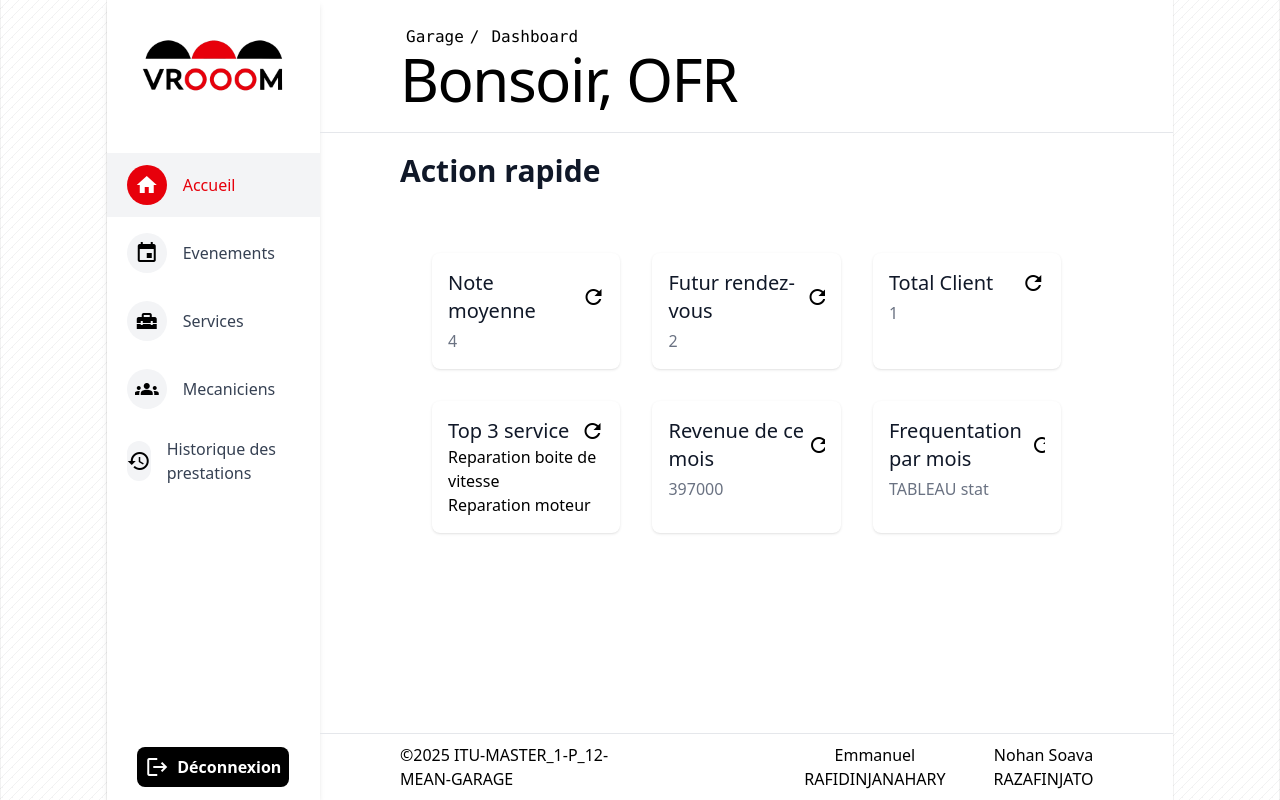
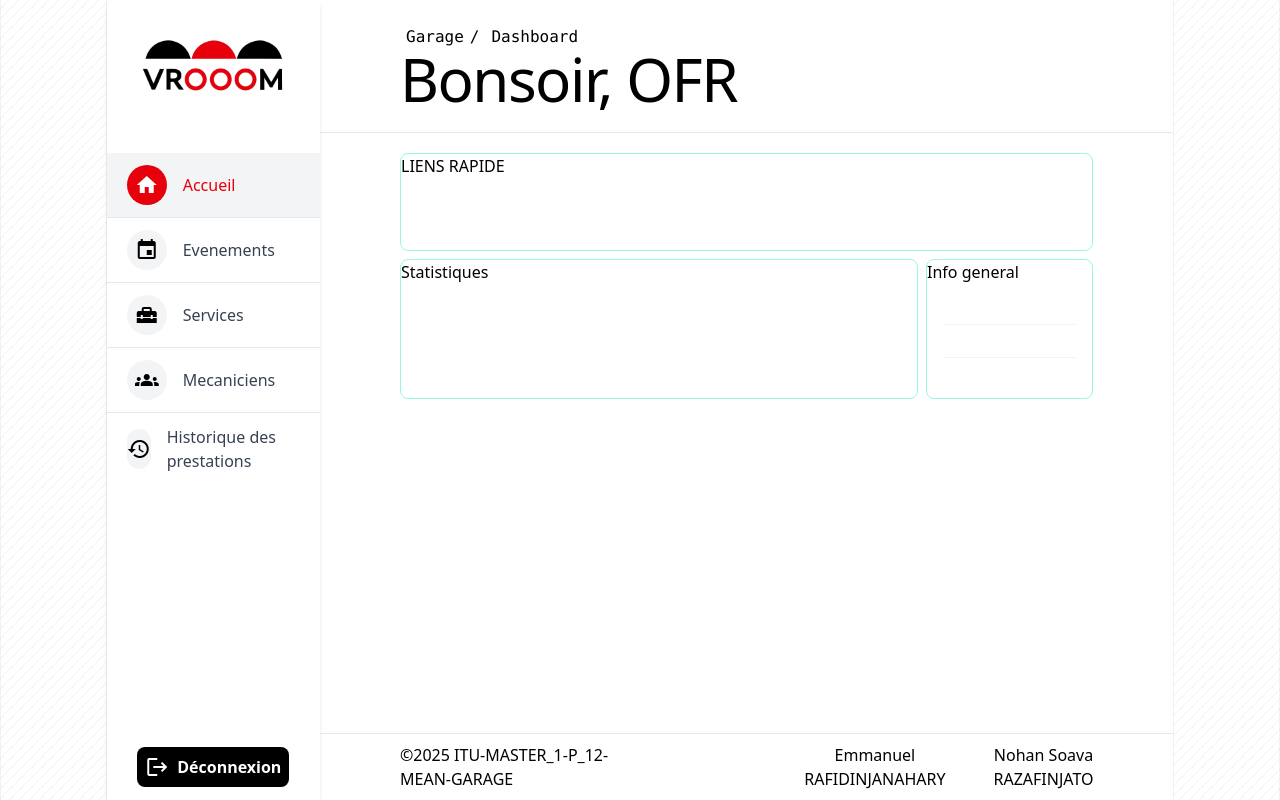
Before and after one commit to Moucchi/m1p12mean-Emmanuel-Nohan, an Angular app: page /garage in a window 1280 px wide. Built offline with nearby package versions, Linux system fonts and the light colour scheme.

Commit message:
feat(back-office-ui) : mettre en place le layout pour le dashboard

```diff
--- a/src/app/client/services/auth.service.ts
+++ b/src/app/client/services/auth.service.ts
@@ -2,8 +2,6 @@ import { HttpClient } from '@angular/common/http';
 import { inject, Injectable, signal } from '@angular/core';
 import { catchError, Observable, tap } from 'rxjs';
 import { environment } from '../../environments/environment';
-import { UserInterface } from '../../shared/models/User.interface';
-import { jwtDecode } from 'jwt-decode';
 
 @Injectable({
   providedIn: 'root'
--- a/src/app/client/services/vehicle-store.service.ts
+++ b/src/app/client/services/vehicle-store.service.ts
@@ -2,7 +2,6 @@ import { inject, Injectable, Signal, signal, WritableSignal } from '@angular/cor
 import { HttpClient } from '@angular/common/http';
 import { environment } from '../../environments/environment';
 import { Vehicle } from '../../shared/models/vehicle.inteface';
-import { AuthService } from './auth.service';
 import { jwtDecode } from 'jwt-decode';
 import { UserInterface } from '../../shared/models/User.interface';
 
--- a/src/app/garage/components/garage-footer/garage-footer.component.html
+++ b/src/app/garage/components/garage-footer/garage-footer.component.html
@@ -2,7 +2,7 @@
 
 <a class="col-start-1 col-end-5" href="https://docs.google.com/document/d/1vO7nqc2AARW6Ovihqv-2e-LUeJQmYxjf/edit?rtpof=true&sd=true&tab=t.0#heading=h.gjdgxs">©2025 ITU-MASTER_1-P_12-MEAN-GARAGE</a>
 <div class="col-start-8 col-end-13 flex items-center justify-center space-x-6 text-center">
-  <a href="https://learn.ituniversity.mg/user/profile.php?id=252">Emmanuel RAFIDINJANAHARY</a>
+  <a target="_blank" href="https://learn.ituniversity.mg/user/profile.php?id=252">Emmanuel RAFIDINJANAHARY</a>
   <div class="h-5 w-px bg-gray-300"></div>
-  <a href="https://learn.ituniversity.mg/user/profile.php?id=162">Nohan Soava RAZAFINJATO</a>
+  <a target="_blank" href="https://learn.ituniversity.mg/user/profile.php?id=162">Nohan Soava RAZAFINJATO</a>
 </div>
--- a/src/app/garage/components/garage-sidebar/garage-sidebar.component.html
+++ b/src/app/garage/components/garage-sidebar/garage-sidebar.component.html
@@ -3,24 +3,25 @@
 </div>
 
 <div
-  class="row-start-3 row-end-12 py-5 overflow-y-auto overflow-x-hidden scroll-smooth max-h-full flex flex-col custom-scrollbar">
+  class="row-start-3 row-end-12 py-5 overflow-y-auto overflow-x-hidden scroll-smooth max-h-full flex flex-col custom-scrollbar divide-y divide-gray-200">
   @for (link of links; track link) {
     <a
-         class="flex items-center px-5 py-3 mb-1 hover:bg-gray-100"
-         [routerLink]="link.path"
-         [routerLinkActive]="link.activeStyle"
-         [routerLinkActiveOptions]="link.activeOptions">
+      class="flex items-center px-5 py-3 hover:bg-gray-100"
+      [routerLink]="link.path"
+      [routerLinkActive]="link.activeStyle"
+      [routerLinkActiveOptions]="link.activeOptions">
       <div class="flex items-center justify-center w-10 h-10 rounded-full bg-gray-100 ">
         <mat-icon>{{ link.icon }}</mat-icon>
       </div>
       <p
-         class="side-bar-item px-4 font-medium text-gray-700">{{ link.title }}</p>
+        class="side-bar-item px-4 font-medium text-gray-700">{{ link.title }}</p>
     </a>
   }
 </div>
 
 <div class="row-start-12 grid">
-  <div class="p-2 bg-black text-white place-self-center rounded-lg hover:bg-red-600 font-semibold flex items-center gap-2 cursor-pointer">
+  <div
+    class="p-2 bg-black text-white place-self-center rounded-lg hover:bg-red-600 font-semibold flex items-center gap-2 cursor-pointer">
     <mat-icon>logout</mat-icon>
     Déconnexion
   </div>
--- a/src/app/garage/pages/garage-dashboard/garage-dashboard.component.html
+++ b/src/app/garage/pages/garage-dashboard/garage-dashboard.component.html
@@ -1,73 +1,23 @@
-<div>
-  <div>
-    <h1 class="text-3xl font-semibold text-gray-900">Action rapide</h1>
+<div class="grid grid-cols-12 grid-flow-row-dense gap-2">
+  <div class="border border-teal-200 rounded-lg col-span-12">
+    <div class="h-24">LIENS RAPIDE</div>
   </div>
+  <div class="border border-teal-200 rounded-lg col-span-9">
+    <div class="h-24">Statistiques</div>
+  </div>
+  <div class="border border-teal-200 rounded-lg col-span-3">
+    <span>Info general</span>
+    <ul class="divide-y divide-gray-100 py-2 px-4">
+      <li class="flex py-4">
 
-  <div class="mt-10 grid gap-4 sm:mt-16 lg:grid-cols-3 lg:gap-8 mx-auto lg:px-8" >
-    <div class="rounded-lg bg-white shadow">
-      <div class="p-4">
-        <div class="flex items-center justify-between">
-          <h3 class="text-xl font-medium text-gray-900">Note moyenne</h3>
-          <mat-icon>refresh</mat-icon>
-        </div>
-        <p class="mt-1 text-gray-500">4</p>
-      </div>
-    </div>
 
-    <div class="rounded-lg bg-white shadow">
-      <div class="p-4">
-        <div class="flex items-center justify-between">
-          <h3 class="text-xl font-medium text-gray-900">Futur rendez-vous</h3>
-          <mat-icon>refresh</mat-icon>
-        </div>
-        <p class="mt-1 text-gray-500">2</p>
-      </div>
-    </div>
+      </li>
+      <li class="flex py-4">
 
-    <div class="rounded-lg bg-white shadow">
-      <div class="p-4">
-        <div class="flex items-center justify-between">
-          <h3 class="text-xl font-medium text-gray-900">Total Client</h3>
-          <mat-icon>refresh</mat-icon>
-        </div>
-        <p class="mt-1 text-gray-500">1</p>
-      </div>
-    </div>
+      </li>
+      <li class="flex py-4">
 
-    <div class="rounded-lg bg-white shadow">
-      <div class="p-4">
-        <div class="flex items-center justify-between">
-          <h3 class="text-xl font-medium text-gray-900">Top 3 service</h3>
-          <mat-icon>refresh</mat-icon>
-        </div>
-        <ul>
-          <li>Reparation boite de vitesse</li>
-          <li>Reparation moteur</li>
-        </ul>
-      </div>
-    </div>
-
-    <div class="rounded-lg bg-white shadow">
-      <div class="p-4">
-        <div class="flex items-center justify-between">
-          <h3 class="text-xl font-medium text-gray-900">Revenue de ce mois</h3>
-          <mat-icon>refresh</mat-icon>
-        </div>
-        <p class="mt-1 text-gray-500">397000</p>
-      </div>
-    </div>
-
-    <div class="rounded-lg bg-white shadow">
-      <div class="p-4">
-        <div class="flex items-center justify-between">
-          <h3 class="text-xl font-medium text-gray-900">Frequentation par mois</h3>
-          <mat-icon>refresh</mat-icon>
-        </div>
-        <p class="mt-1 text-gray-500">
-          TABLEAU stat
-        </p>
-      </div>
-    </div>
-
+      </li>
+    </ul>
   </div>
 </div>
--- a/src/app/garage/pages/garage-dashboard/garage-dashboard.component.ts
+++ b/src/app/garage/pages/garage-dashboard/garage-dashboard.component.ts
@@ -1,10 +1,8 @@
 import { Component } from '@angular/core';
-import {MatIcon} from '@angular/material/icon';
 
 @Component({
-  selector: 'app-garage-dashboard',
+  selector: 'garage-dashboard',
   imports: [
-    MatIcon,
   ],
   templateUrl: './garage-dashboard.component.html',
   styleUrl: './garage-dashboard.component.css'
--- a/src/app/interceptors/auth-token.interceptor.ts
+++ b/src/app/interceptors/auth-token.interceptor.ts
@@ -1,7 +1,7 @@
 import { HttpErrorResponse, HttpEvent, HttpHandlerFn, HttpInterceptorFn, HttpRequest } from '@angular/common/http';
 import { inject } from '@angular/core';
 import { Router } from '@angular/router';
-import { catchError, Observable, tap } from 'rxjs';
+import { catchError, Observable } from 'rxjs';
 
 export const authTokenInterceptor: HttpInterceptorFn = (req, next) => {
   const token = localStorage.getItem('JWT_TOKEN');
--- a/src/app/shared/models/service.interface.ts
+++ b/src/app/shared/models/service.interface.ts
@@ -4,4 +4,4 @@ export interface Service {
     basePrice: number,
     description: string,
     isSelected: boolean
-};
+}
```
